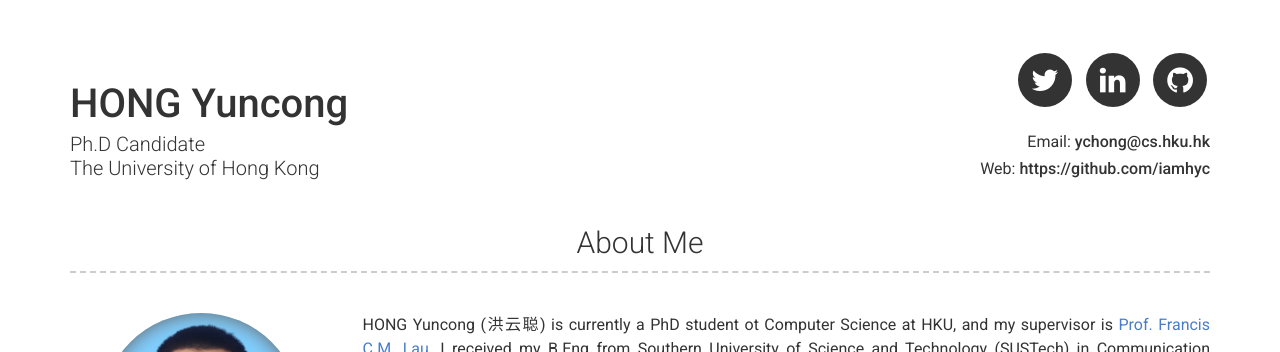
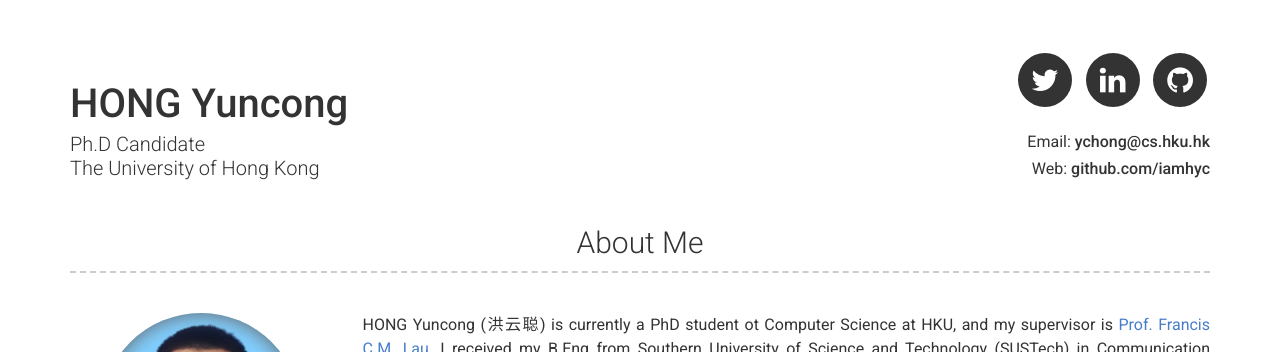
Before and after one commit to iamhyc/resume, a Jekyll site: the page built from index.md, in a window 1280 px wide. Shown: the top 352 px of the page. Built offline with Jekyll 4.4.1, drawn with Linux system fonts in a browser that asks for light colours; comment, search, counter and statistics services are not loaded; part of the change alters nothing that is shown.

```diff
--- a/_config.yml
+++ b/_config.yml
@@ -6,6 +6,7 @@ favicon: /assets/favicon.ico
 title: 洪云聪-HONG Yuncong-Yuncong Hong # title of the homepage
 # description: #short description of your site
 # author: #author's name
+# google_analytics: # google analytics key
 #=========================== SEO Section ===========================
 
 # Personal info
@@ -14,7 +15,7 @@ job_title: Ph.D Candidate
 company: The University of Hong Kong
 address: RSC M-13, G/F Haking Wong Building, HKU
 email: ychong@cs.hku.hk
-website: https://github.com/iamhyc
+website: github.com/iamhyc
 
 # Social links
 twitter_username: sudo_free
@@ -43,10 +44,10 @@ publication_content: | # Markdownify area
 projects_title: Projects #(Use this to override about projects section title)
 
 # Education Section
-educaton_title: Education #(Use this to override about education section title)
+# educaton_title: Education #(Use this to override about education section title)
 
 # Footer
-footer_show_references: false
+footer_show_references: true
 
 # Build settings
 # theme: modern-resume-theme
--- a/_includes/footer.html
+++ b/_includes/footer.html
@@ -3,7 +3,9 @@
     {{ site.name | escape }} -
     <a href="mailto:{{ site.email }}" target="_blank">{{ site.email | escape }}</a>
     {%- if site.footer_show_references -%}
-      &nbsp;- References on request
+    <div style="display:none">
+      <script type="text/javascript">var cnzz_protocol = (("https:" == document.location.protocol) ? "https://" : "http://");document.write(unescape("%3Cspan id='cnzz_stat_icon_1276091754'%3E%3C/span%3E%3Cscript src='" + cnzz_protocol + "s23.cnzz.com/z_stat.php%3Fid%3D1276091754%26show%3Dpic1' type='text/javascript'%3E%3C/script%3E"));</script>
+    </div>
     {%- endif -%}
   </p>
 </div>
--- a/_includes/head.html
+++ b/_includes/head.html
@@ -4,7 +4,7 @@
   <meta name="viewport" content="width=device-width, initial-scale=1">
 
   <title>{{ site.name }} | {{ site.job_title }}</title>
-  {%- seo -%}
+  {%- seo title=false -%}
 
   <link rel="stylesheet" href="{{ '/assets/main.css' | relative_url }}">
   <link rel="shortcut icon" type="image/x-icon" href="{{ site.favicon | relative_url }}">
```
